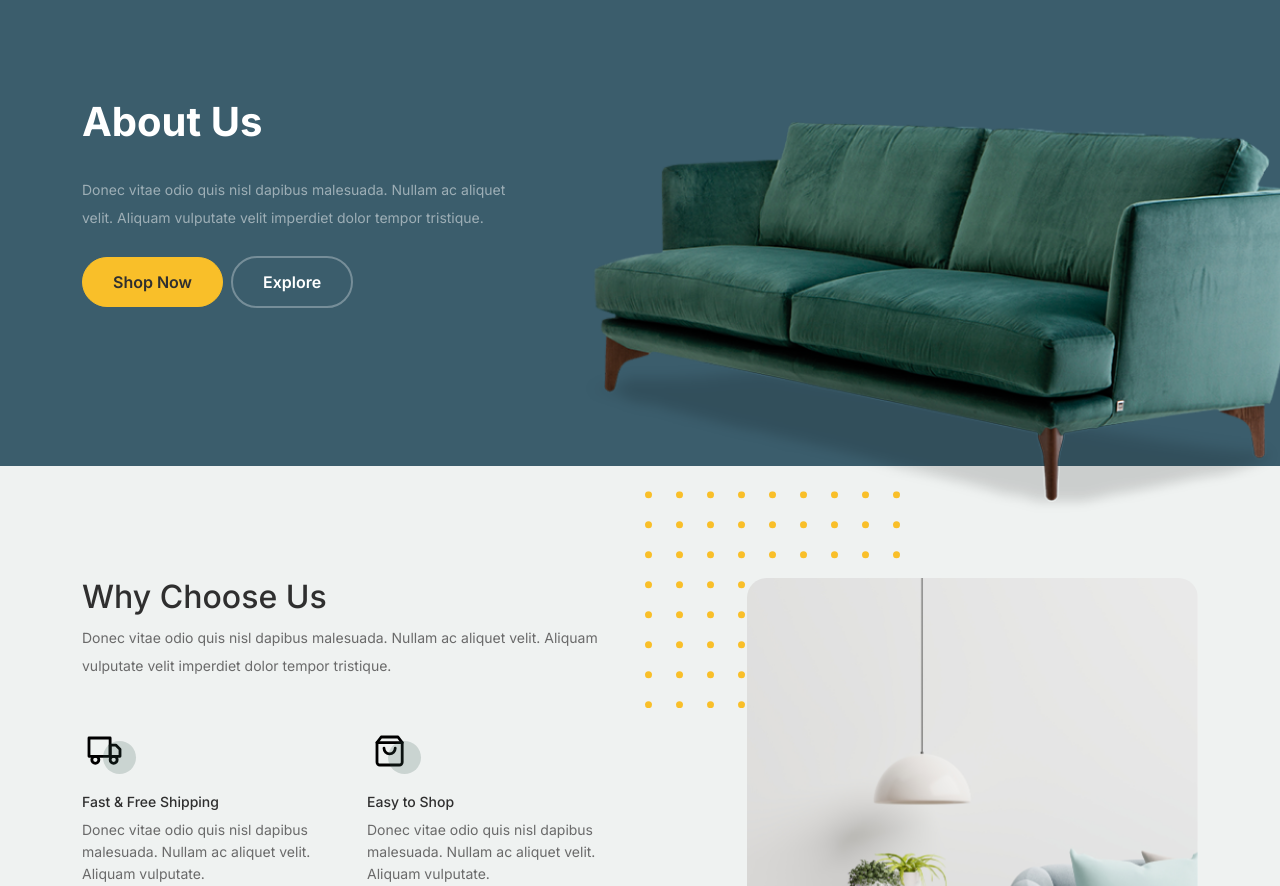
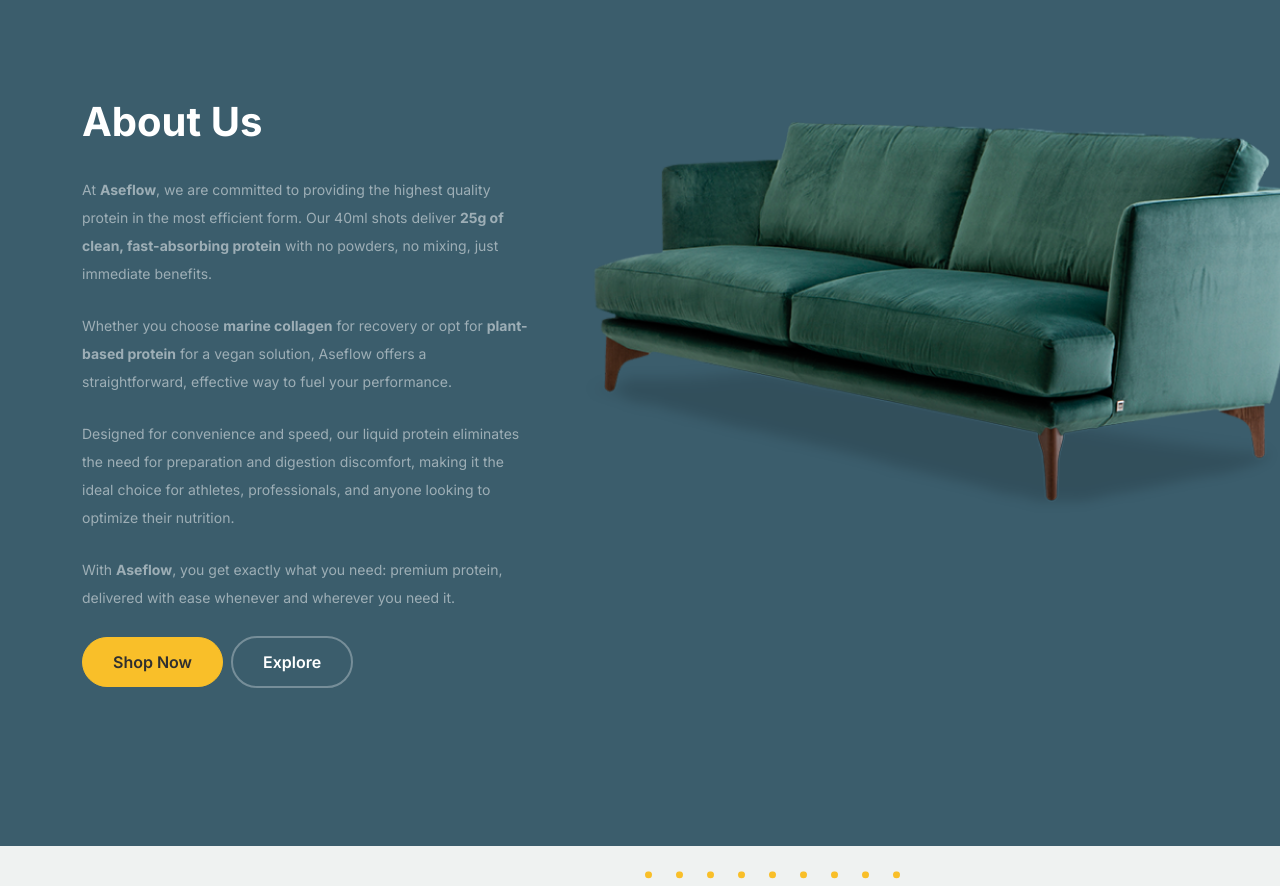
Before and after one commit to jaywagh7/AceFlow-ECom-, a Django app: page /about/ in a window 1280 px wide; the page is wider, and only the part inside the window is pictured. Shown: the part 84-970 px from the top of that part. Run offline with Django 5.2, Linux system fonts and the light colour scheme; data comes from the database, SQL or seed files in the repository; both versions use the stored data as it was after the commit; some libraries are stand-ins or nearby versions.

Commit message:
updated shop,about

```diff
--- a/Backend/templates/core/about.html
+++ b/Backend/templates/core/about.html
@@ -59,7 +59,18 @@
 						<div class="col-lg-5">
 							<div class="intro-excerpt">
 								<h1>About Us</h1>
-								<p class="mb-4">Donec vitae odio quis nisl dapibus malesuada. Nullam ac aliquet velit. Aliquam vulputate velit imperdiet dolor tempor tristique.</p>
+								<p class="mb-4">
+									At <strong>Aseflow</strong>, we are committed to providing the highest quality protein in the most efficient form. Our 40ml shots deliver <strong>25g of clean, fast-absorbing protein</strong> with no powders, no mixing, just immediate benefits.
+								</p>
+								<p class="mb-4">
+									Whether you choose <strong>marine collagen</strong> for recovery or opt for <strong>plant-based protein</strong> for a vegan solution, Aseflow offers a straightforward, effective way to fuel your performance.
+								</p>
+								<p class="mb-4">
+									Designed for convenience and speed, our liquid protein eliminates the need for preparation and digestion discomfort, making it the ideal choice for athletes, professionals, and anyone looking to optimize their nutrition.
+								</p>
+								<p class="mb-4">
+									With <strong>Aseflow</strong>, you get exactly what you need: premium protein, delivered with ease whenever and wherever you need it.
+								</p>
 								<p><a href="" class="btn btn-secondary me-2">Shop Now</a><a href="#" class="btn btn-white-outline">Explore</a></p>
 							</div>
 						</div>
--- a/Backend/templates/core/contact.html
+++ b/Backend/templates/core/contact.html
@@ -24,7 +24,7 @@
 		<nav class="custom-navbar navbar navbar navbar-expand-md navbar-dark bg-dark" arial-label="Furni navigation bar">
 
 			<div class="container">
-				<a class="navbar-brand" href="{% url 'home' %}">Furni<span>.</span></a>
+				<a class="navbar-brand" href="{% url 'home' %}">Aseflow Wellness<span>.</span></a>
 
 				<button class="navbar-toggler" type="button" data-bs-toggle="collapse" data-bs-target="#navbarsFurni" aria-controls="navbarsFurni" aria-expanded="false" aria-label="Toggle navigation">
 					<span class="navbar-toggler-icon"></span>
--- a/Backend/templates/core/services.html
+++ b/Backend/templates/core/services.html
@@ -24,7 +24,7 @@
 		<nav class="custom-navbar navbar navbar navbar-expand-md navbar-dark bg-dark" arial-label="Furni navigation bar">
 
 			<div class="container">
-				<a class="navbar-brand" href="{% url 'home' %}">Furni<span>.</span></a>
+				<a class="navbar-brand" href="{% url 'home' %}">Aseflow Wellness<span>.</span></a>
 
 				<button class="navbar-toggler" type="button" data-bs-toggle="collapse" data-bs-target="#navbarsFurni" aria-controls="navbarsFurni" aria-expanded="false" aria-label="Toggle navigation">
 					<span class="navbar-toggler-icon"></span>
--- a/Backend/templates/core/shop.html
+++ b/Backend/templates/core/shop.html
@@ -80,7 +80,7 @@
 						<a class="product-item" href="{% url 'cart' %}?product_id={{ product.id }}&action=plus">
 							<img src="{{ product.image.url }}" class="img-fluid product-thumbnail">
 							<h3 class="product-title">{{ product.name }}</h3>
-							<strong class="product-price">${{ product.price }}</strong>
+							<strong class="product-price">₹{{ product.price }}</strong>
 
 							<span class="icon-cross">
 								<img src="{% static 'images/cross.svg' %}" class="img-fluid">
```
Also changed, not shown: Backend/db.sqlite3.
